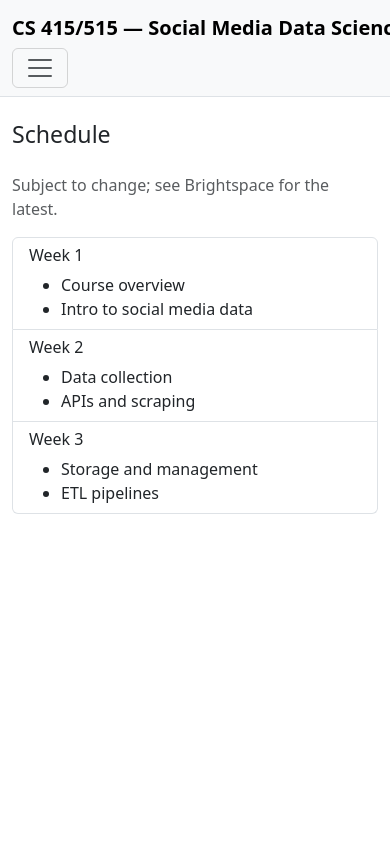
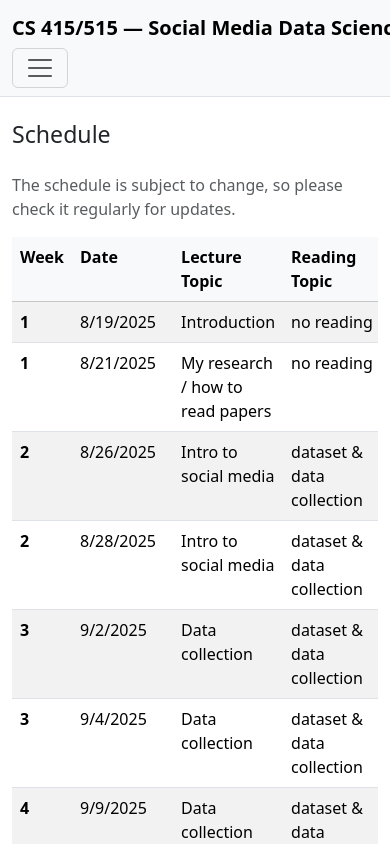
Before and after one commit to YangKCLab/social-media-ds-course, a Vue app in the folder frontend/: page /schedule in a window 390 px wide. Shown: the top 844 px of the page. Built offline with nearby package versions, Linux system fonts and the light colour scheme.

Commit message:
feat(schedule): dynamic JSON-driven schedule table
Loads schedule from public/schedule.json and renders responsive table.

```diff
--- /dev/null
+++ b/frontend/public/schedule.json
@@ -0,0 +1,35 @@
+[
+  { "week": 1, "date": "8/19/2025", "lectureTopic": "Introduction", "readingTopic": "no reading", "materials": [] },
+  { "week": 1, "date": "8/21/2025", "lectureTopic": "My research / how to read papers", "readingTopic": "no reading", "materials": [] },
+  { "week": 2, "date": "8/26/2025", "lectureTopic": "Intro to social media", "readingTopic": "dataset & data collection", "materials": [] },
+  { "week": 2, "date": "8/28/2025", "lectureTopic": "Intro to social media", "readingTopic": "dataset & data collection", "materials": [] },
+  { "week": 3, "date": "9/2/2025", "lectureTopic": "Data collection", "readingTopic": "dataset & data collection", "materials": [] },
+  { "week": 3, "date": "9/4/2025", "lectureTopic": "Data collection", "readingTopic": "dataset & data collection", "materials": [] },
+  { "week": 4, "date": "9/9/2025", "lectureTopic": "Data collection", "readingTopic": "dataset & data collection", "materials": [] },
+  { "week": 4, "date": "9/11/2025", "lectureTopic": "Git and CLI crash course", "readingTopic": "algorithmic bias", "materials": [] },
+  { "week": 5, "date": "9/16/2025", "lectureTopic": "Discussing the proposal", "readingTopic": "algorithmic bias", "materials": [] },
+  { "week": 5, "date": "9/18/2025", "lectureTopic": "Data format JSON & CSV", "readingTopic": "algorithmic bias", "materials": [] },
+  { "week": 6, "date": "9/23/2025", "lectureTopic": "No class (Rosh Hashanah)", "readingTopic": "no reading", "materials": [] },
+  { "week": 6, "date": "9/25/2025", "lectureTopic": "Data format JSON & CSV", "readingTopic": "algorithmic bias", "materials": [] },
+  { "week": 7, "date": "9/30/2025", "lectureTopic": "Data format JSON & CSV", "readingTopic": "algorithmic bias", "materials": [] },
+  { "week": 7, "date": "10/2/2025", "lectureTopic": "No class (Yom Kippur)", "readingTopic": "no reading", "materials": [] },
+  { "week": 8, "date": "10/7/2025", "lectureTopic": "Database SQL & NoSQL", "readingTopic": "algorithmic bias", "materials": [] },
+  { "week": 8, "date": "10/9/2025", "lectureTopic": "Discussing the P1 imp & report", "readingTopic": "inauthentic behaviors", "materials": [] },
+  { "week": 9, "date": "10/14/2025", "lectureTopic": "Database SQL & NoSQL", "readingTopic": "inauthentic behaviors", "materials": [] },
+  { "week": 9, "date": "10/16/2025", "lectureTopic": "Database SQL & NoSQL", "readingTopic": "inauthentic behaviors", "materials": [] },
+  { "week": 10, "date": "10/21/2025", "lectureTopic": "Discussing the P2 proposal", "readingTopic": "inauthentic behaviors", "materials": [] },
+  { "week": 10, "date": "10/23/2025", "lectureTopic": "Stats basics", "readingTopic": "inauthentic behaviors", "materials": [] },
+  { "week": 11, "date": "10/28/2025", "lectureTopic": "Stats basics", "readingTopic": "ethics and data access", "materials": [] },
+  { "week": 11, "date": "10/30/2025", "lectureTopic": "Stats basics", "readingTopic": "ethics and data access", "materials": [] },
+  { "week": 12, "date": "11/4/2025", "lectureTopic": "Data wrangling & vis", "readingTopic": "ethics and data access", "materials": [] },
+  { "week": 12, "date": "11/6/2025", "lectureTopic": "Data wrangling & vis", "readingTopic": "ethics and data access", "materials": [] },
+  { "week": 13, "date": "11/11/2025", "lectureTopic": "Data wrangling & vis", "readingTopic": "ethics and data access", "materials": [] },
+  { "week": 13, "date": "11/13/2025", "lectureTopic": "Discussing the P2 imp & report", "readingTopic": "generative AI and social media", "materials": [] },
+  { "week": 14, "date": "11/18/2025", "lectureTopic": "Data wrangling & vis", "readingTopic": "generative AI and social media", "materials": [] },
+  { "week": 14, "date": "11/20/2025", "lectureTopic": "Left for flexibility", "readingTopic": "generative AI and social media", "materials": [] },
+  { "week": 15, "date": "11/25/2025", "lectureTopic": "Discussing the P3 proposal", "readingTopic": "generative AI and social media", "materials": [] },
+  { "week": 15, "date": "11/27/2025", "lectureTopic": "No class (Thanks giving break)", "readingTopic": "no reading", "materials": [] },
+  { "week": 16, "date": "12/2/2025", "lectureTopic": "Left for flexibility", "readingTopic": "generative AI and social media", "materials": [] },
+  { "week": 16, "date": "12/4/2025", "lectureTopic": "Left for flexibility", "readingTopic": "generative AI and social media", "materials": [] },
+  { "week": 17, "date": "12/12/2025", "lectureTopic": "Fianl examination week", "readingTopic": "", "materials": [] }
+]
--- a/frontend/src/pages/Schedule.vue
+++ b/frontend/src/pages/Schedule.vue
@@ -1,24 +1,61 @@
 <script setup>
-// Placeholder schedule page
-const sessions = [
-  { week: 'Week 1', topics: ['Course overview', 'Intro to social media data'] },
-  { week: 'Week 2', topics: ['Data collection', 'APIs and scraping']} ,
-  { week: 'Week 3', topics: ['Storage and management', 'ETL pipelines'] },
-]
+import { ref, onMounted } from 'vue'
+
+const schedule = ref([])
+
+onMounted(async () => {
+  try {
+    const res = await fetch(import.meta.env.BASE_URL + 'schedule.json')
+    const data = await res.json()
+    schedule.value = Array.isArray(data) ? data : []
+  } catch (e) {
+    console.error('Failed to load schedule.json', e)
+    schedule.value = []
+  }
+})
 </script>
 
 <template>
   <main class="container pb-5">
     <h1 class="h3 my-4">Schedule</h1>
-    <p class="text-muted">Subject to change; see Brightspace for the latest.</p>
-    <div class="list-group">
-      <div v-for="s in sessions" :key="s.week" class="list-group-item">
-        <h6 class="mb-2">{{ s.week }}</h6>
-        <ul class="mb-0">
-          <li v-for="t in s.topics" :key="t">{{ t }}</li>
-        </ul>
-      </div>
+    <p class="text-muted">The schedule is subject to change, so please check it regularly for updates.</p>
+
+    <div class="table-responsive">
+      <table class="table table-striped table-hover align-middle">
+        <thead class="table-light">
+          <tr>
+            <th scope="col" style="white-space:nowrap">Week</th>
+            <th scope="col" style="white-space:nowrap">Date</th>
+            <th scope="col">Lecture Topic</th>
+            <th scope="col">Reading Topic</th>
+            <th scope="col" style="min-width:220px">Reading Materials</th>
+          </tr>
+        </thead>
+        <tbody>
+          <tr v-for="row in schedule" :key="row.week + '-' + row.date">
+            <th scope="row">{{ row.week }}</th>
+            <td>{{ row.date }}</td>
+            <td>{{ row.lectureTopic }}</td>
+            <td>{{ row.readingTopic }}</td>
+            <td>
+              <template v-if="row.materials && row.materials.length">
+                <ul class="mb-0 ps-3">
+                  <li v-for="m in row.materials" :key="m.title">
+                    <a :href="m.url" target="_blank" rel="noopener">{{ m.title }}</a>
+                  </li>
+                </ul>
+              </template>
+              <span v-else class="text-muted">{{ /^no\s*reading$/i.test(row.readingTopic || '') ? 'No reading' : 'TBD' }}</span>
+            </td>
+          </tr>
+        </tbody>
+      </table>
     </div>
   </main>
+</template>
 
-</template>
+<style scoped>
+td, th {
+  vertical-align: top;
+}
+</style>
```
